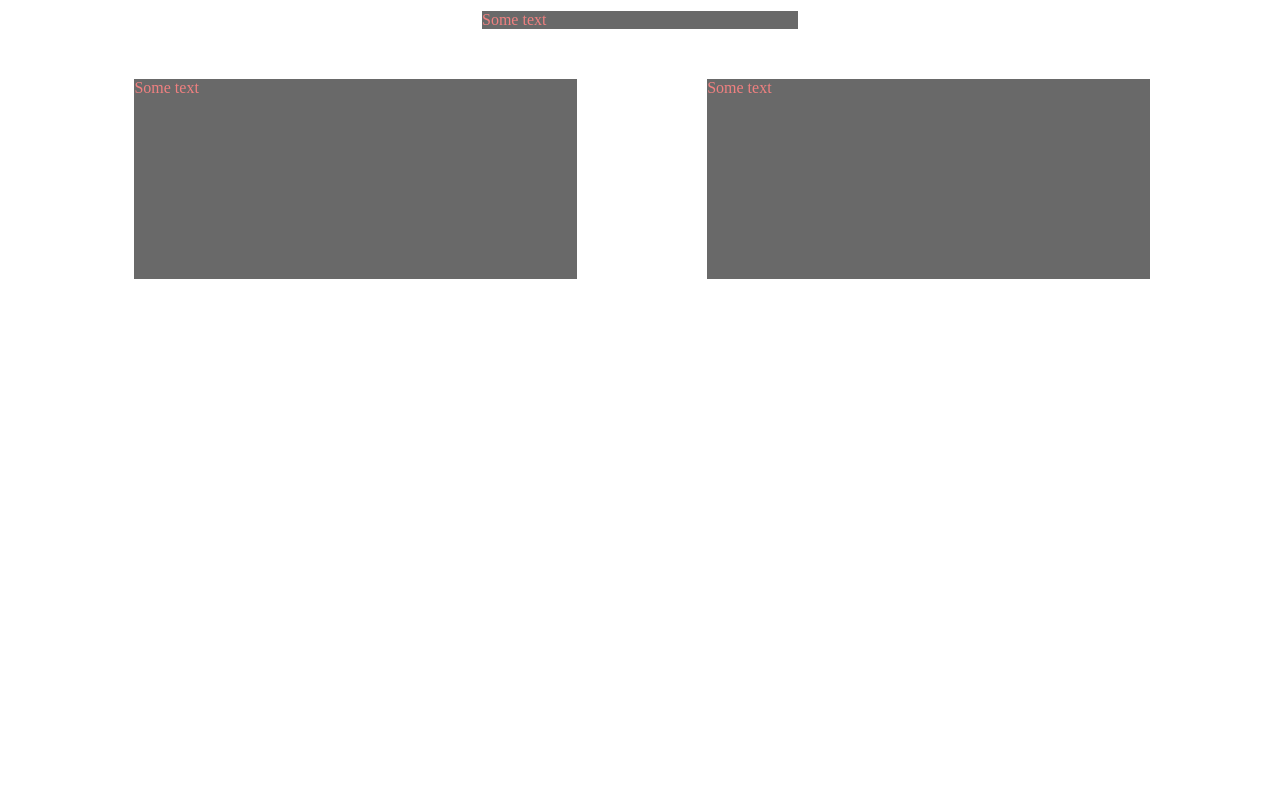
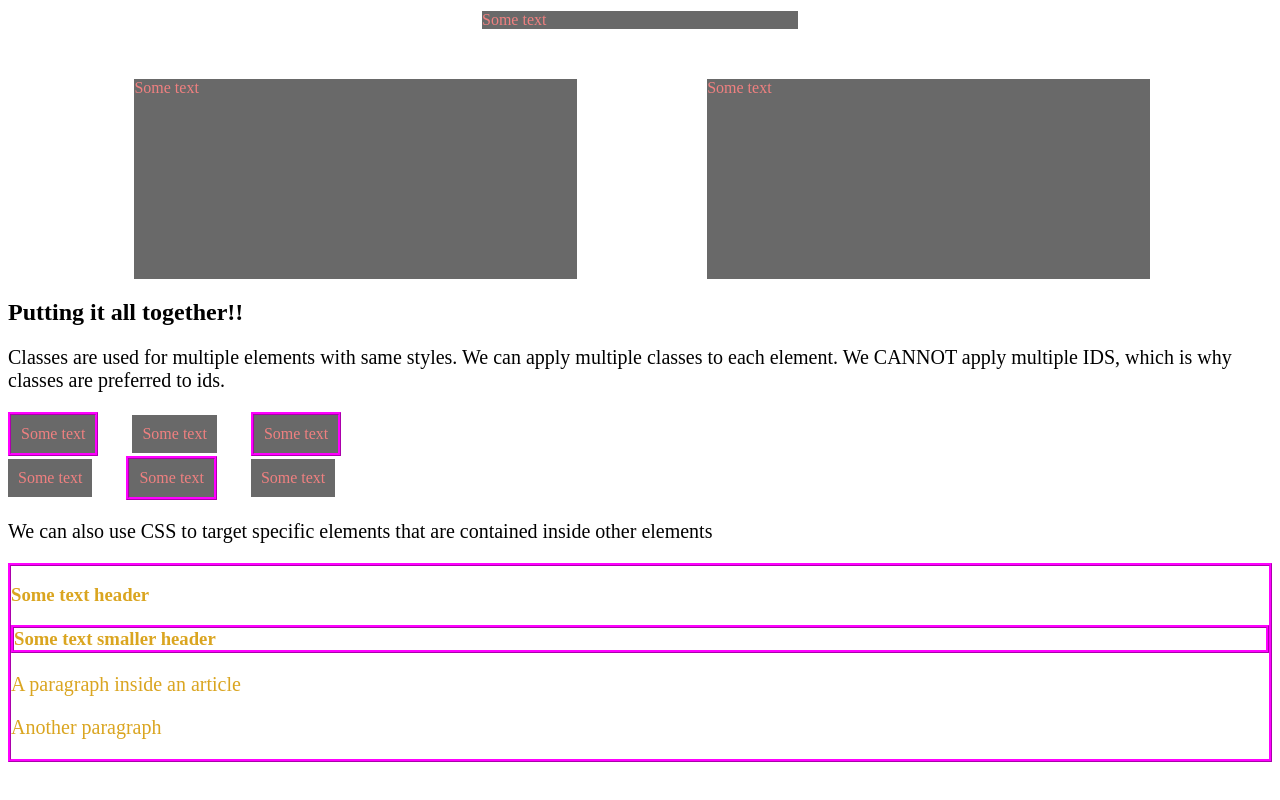
Before and after one commit to mooresim/BoxModel, a plain HTML site: page index.html in a window 1280 px wide. Shown: the part 1024-1824 px from the top of the page. Before the commit the page ends 1311 px from the top, so only its background shows below. Drawn offline with Linux system fonts and the light colour scheme.

Commit message:
multiple classes notes

```diff
--- a/index.html
+++ b/index.html
@@ -51,11 +51,32 @@
                 <div id="perLeftMargin">Some text</div>
                 <div id="perRightMargin">Some text</div>
 
+                <h2>Putting it all together!!</h2>
 
+                <p>Classes are used for multiple elements with same styles. We can apply multiple classes to each element. We CANNOT apply multiple IDS, which is why classes are preferred to ids.</p>
 
+                <div class="defaultPadding defaultBorder">Some text</div>
+                <div class="defaultPadding defaultMargin">Some text</div>
+                <div class="defaultPadding defaultBorder">Some text</div>
+                <br>
+                <div class="defaultPadding">Some text</div>
+                <div class="defaultPadding defaultBorder defaultMargin">Some text</div>
+                <div class="defaultPadding">Some text</div>
 
+                <p>We can also use CSS to target specific elements that are contained inside other elements</p>
 
-
-
+                <section class="defaultBorder">
+                    <h3>Some text header</h3>
+                    <header>
+                        <h3 class="defaultBorder">Some text smaller header</h3>
+                    </header>
+                    <article>
+                        <p>A paragraph inside an article</p>
+                    </article>
+                    <p>Another paragraph</p>
+                </section>
+                <br>
+                <br>
+                <br>
             </body>
         </html>
--- a/style.css
+++ b/style.css
@@ -109,3 +109,29 @@ div{
     height: 200px;
     width: 35%;
 }
+
+.defaultPadding{
+    padding:10px;
+}
+
+.defaultMargin{
+    margin: 0px 30px;
+}
+
+.defaultBorder{
+    border: 3px ridge fuchsia;
+}
+
+/*SELECTS ELEMENTS INSIDE OTHER ELEMENTS*/
+/*section h3{
+    font-size:42px;
+}
+
+section article p{
+    color:goldenrod;
+}*/
+
+/*SELECT MULTIPLE ELEMENTS*/
+section h3, section p{
+    color: goldenrod;
+}
```
